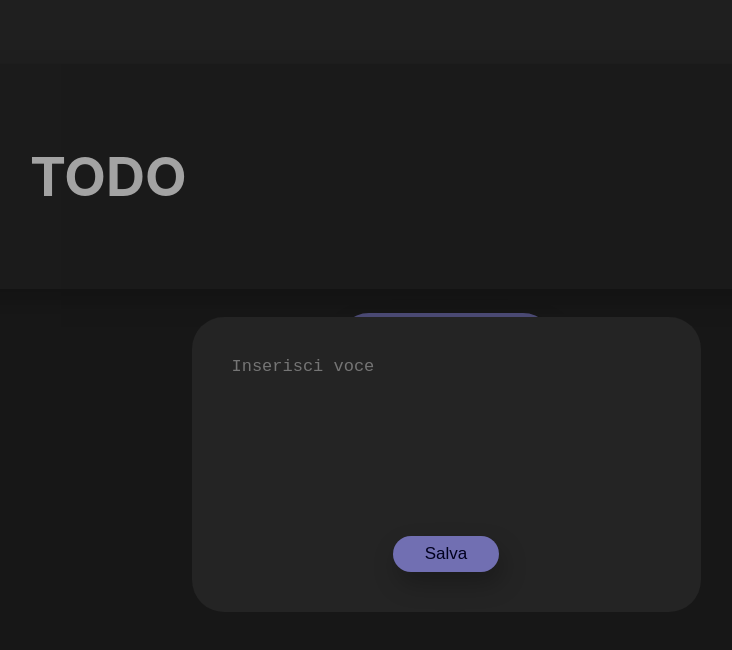
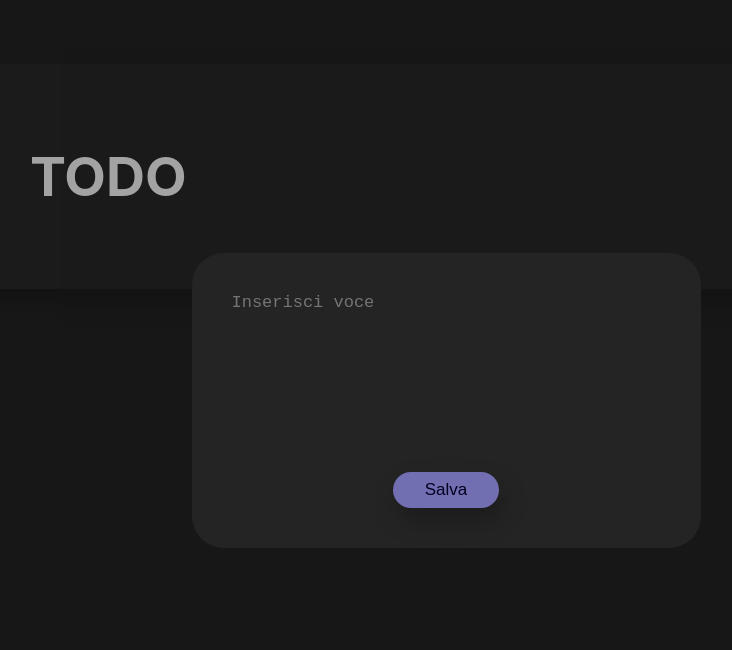
Before and after one commit to Novecento201/to-do-interview, a React (Vite) app: page / in a window 1280 px wide. Both pictures are taken after a click on the button "Nuova voce". Shown: the top 650 px of the page, without its empty margins (194-926 px from the left). Built offline with nearby package versions, Linux system fonts and the light colour scheme; the HTML template or start-up script is replaced by a standard one.

Commit message:
Sistemato posizionamento modal

```diff
--- a/src/components/Modal/Modal.css
+++ b/src/components/Modal/Modal.css
@@ -1,5 +1,7 @@
 .modal__container {
   position: fixed;
+  top: 0;
+  left: 0;
   width: 100%;
   height: 100%;
   background-color: #0c0c0c60;
```
